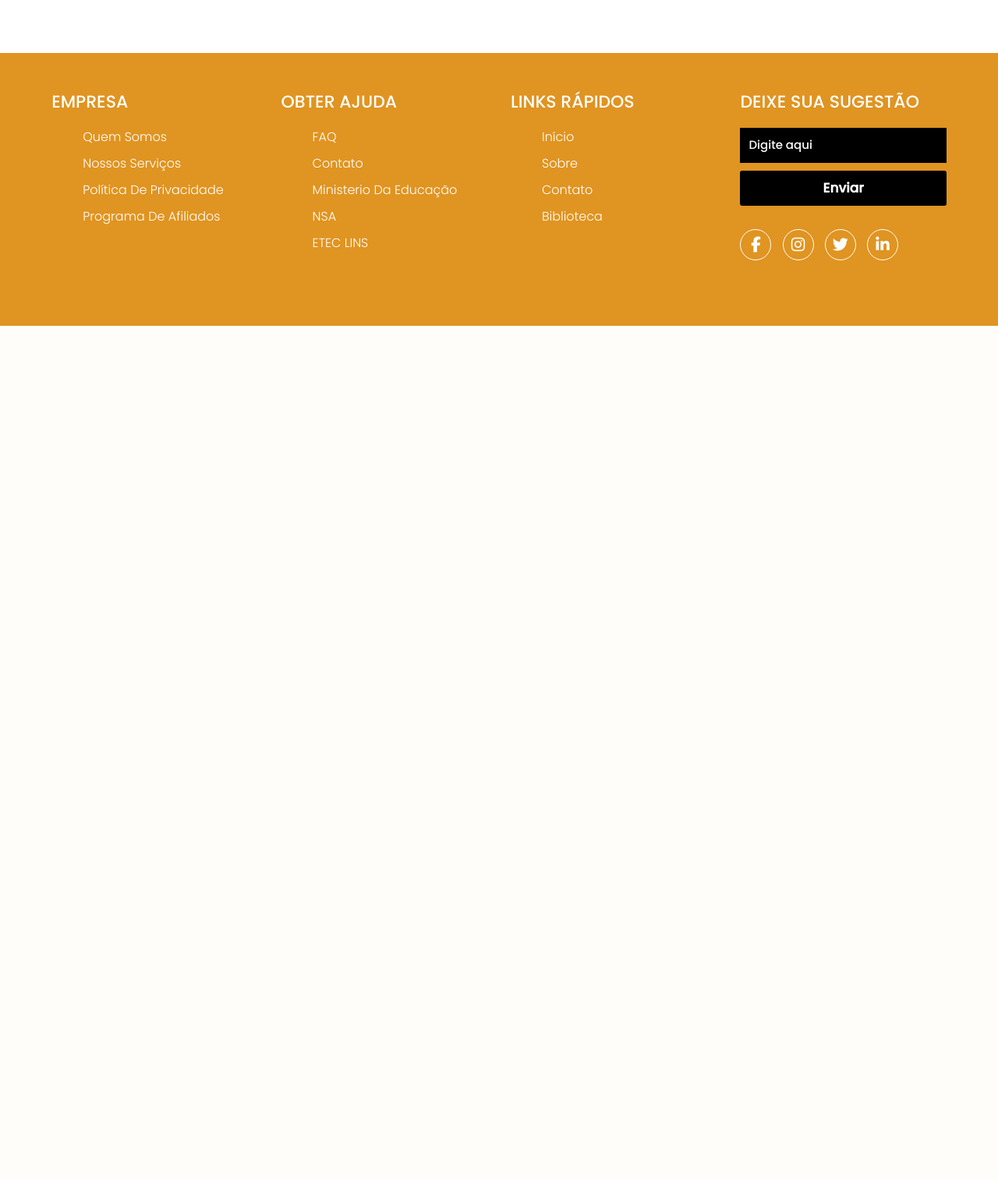
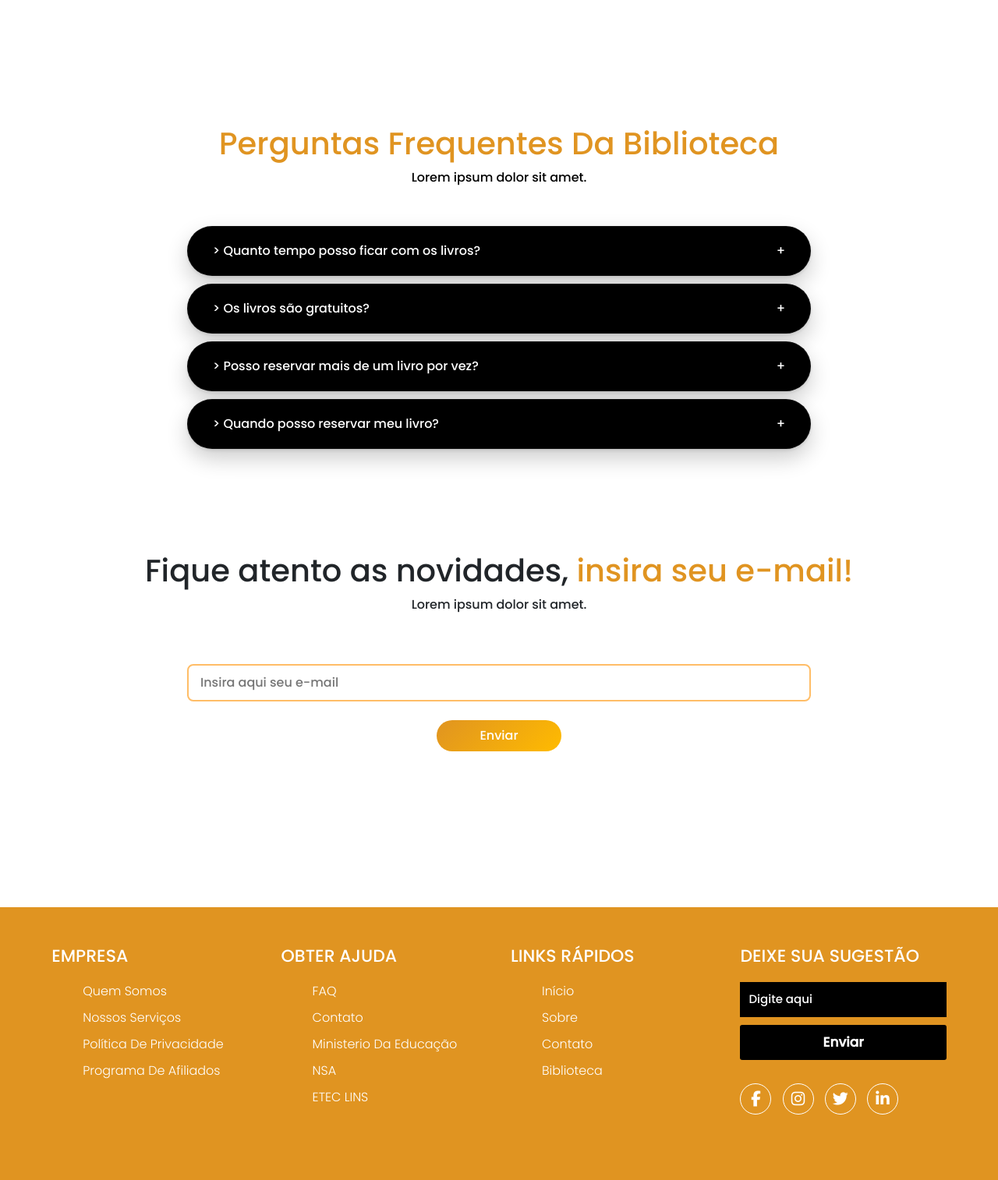
Before and after one commit to Zhunixy/Trabalho-Etec, a PHP site: page / in a window 1280 px wide; the page is wider, and only the part inside the window is pictured. Shown: the part 3819-5333 px from the top of that part at 78% size. Before the commit the page ends 4237 px from the top of that part, so only its background shows below. Run offline with PHP 8.4, Linux system fonts and the light colour scheme; some libraries are stand-ins or nearby versions.

Commit message:
Melhorias

```diff
--- a/css/style.css
+++ b/css/style.css
@@ -656,3 +656,121 @@ body::-webkit-scrollbar-thumb {
     display: inline;
   }
 }
+
+.container3 {
+  width: 100%;
+  height: 50vh;
+  padding: 20px;
+  color: #000000;
+}
+
+.container3 h1 {
+  color: rgb(255, 255, 255);
+  text-align: center;
+}
+
+details {
+  box-shadow: rgba(0, 0, 0, 0.2) 0px 12px 28px 0px, rgba(0, 0, 0, 0.1) 0px 2px 4px 0px, rgba(255, 255, 255, 0.05) 0px 0px 0px 1px inset;
+  background: rgb(0, 0, 0);
+  color: rgb(255, 255, 255);
+  font-size: 1rem;
+  padding: 2px;
+  margin: 10px;
+  width: 50rem;
+  border-radius: 2rem;
+}
+
+summary {
+  color: #ffffff;
+  padding: .5em 1.3rem;
+  list-style: none;
+  display: flex;
+  justify-content: space-between;
+  transition: height 1s ease;
+  margin: 10px;
+}
+
+summary::-webkit-details-marker {
+  display: none;
+}
+
+summary:after {
+  content: "\002B";
+}
+
+details[open] summary {
+  border-bottom: 1px solid rgb(255, 255, 255);
+  margin-bottom: .5em;
+}
+
+details[open] summary:after {
+  content: "\00D7";
+}
+
+details[open] div {
+  padding: .5em 1em;
+}
+
+.tagg {
+  font-size: 1rem;
+}
+
+.subb {
+  text-align: center;
+  margin-bottom: 5rem;
+}
+
+.subb input {
+  width: 50rem;
+  height: 3rem;
+  color: white;
+  border: none;
+  background: rgb(255, 255, 255);
+  border-radius: 0.5rem;
+  padding: 15px;
+  border: 2px solid rgb(255, 189, 103);
+}
+
+.botao {
+  width: 17rem;
+  height: 2.5rem;
+  border-radius: 3rem;
+  background: linear-gradient(135deg, #e09421, #ffbb00);
+  border: none;
+  color: white;
+  cursor: pointer;
+  transition: 0.3s;
+}
+
+.botao:hover {
+  background: linear-gradient(135deg, #dd8809, #a07500);
+}
+
+.dark-mode,
+.container3 h1 {
+  color: rgb(0, 0, 0);
+}
+
+.dark-mode details {
+  background: linear-gradient(135deg, #303575, #393953) !important;
+}
+
+@media(max-width:856px) {
+  details {
+    width: 40rem;
+  }
+
+  .subb input {
+    width: 30rem;
+  }
+}
+
+@media(max-width:694px) {
+  details {
+    width: 30rem;
+  }
+
+  .subb input {
+    width: 20rem;
+  }
+}
--- a/index.html
+++ b/index.html
@@ -339,7 +339,72 @@
         </section>
         <br>
         <br>
+        <br>
+        <br>
+        <br>
+        <div class="container3">
+            <center>
+                <h1><span class="qm qm9">Perguntas Frequentes Da Biblioteca</span> </h1>
+                <p>Lorem ipsum dolor sit amet.</p>
+                <br>
+                <details>
+                    <summary>> Quanto tempo posso ficar com os livros? </summary>
+                    <div class="tagg">
+                        <i class="fa-solid fa-check ok"></i> Lorem ipsum dolor sit amet consectetur adipisicing elit.
+                        Labore quibusdam adipisci dolores esse!
+                        Numquam, impedit.
+                    </div>
+                </details>
+                <details>
+                    <summary>> Os livros são gratuitos? </summary>
+                    <div class="tagg">
+                        <i class="fa-solid fa-check ok"></i> Lorem ipsum dolor sit amet consectetur adipisicing elit.
+                        Labore quibusdam adipisci dolores esse!
+                        Numquam, impedit.
+                    </div>
+                </details>
+                <details>
+                    <summary>> Posso reservar mais de um livro por vez?</summary>
+                    <div class="tagg">
+                        <i class="fa-solid fa-check ok"></i> Lorem ipsum dolor sit amet consectetur adipisicing elit.
+                        Labore quibusdam adipisci dolores esse!
+                        Numquam, impedit.
+                    </div>
+                </details>
+                <details>
+                    <summary>> Quando posso reservar meu livro?</summary>
+                    <div class="tagg">
+                        <i class="fa-solid fa-check ok"></i> Lorem ipsum dolor sit amet consectetur adipisicing elit.
+                        Labore quibusdam adipisci dolores esse!
+                        Numquam, impedit.
+                    </div>
+                </details>
+        </div>
+        </center>
+        <br>
+        <br>
+        <br>
+        <br>
+        <br>
+        <br>
+        <br>
 
+        <div class="subb">
+            <h1>Fique atento as novidades, <span class="qm"> insira seu e-mail! </span></h1>
+            <p>Lorem ipsum dolor sit amet.</p>
+            <br>
+            <br>
+            <form>
+                <input class="factt" type="text" placeholder="Insira aqui seu e-mail"> <br>
+                <br>
+                <button class=" btn btn-primary">Enviar</button>
+            </form>
+        </div>
+        <br>
+        <br>
+        <br>
+        <br>
+        <br>
         <!--Inicio do rodape da pagina-->
 
         <footer>
```
Also changed, not shown: css/cadastro.css (added).
